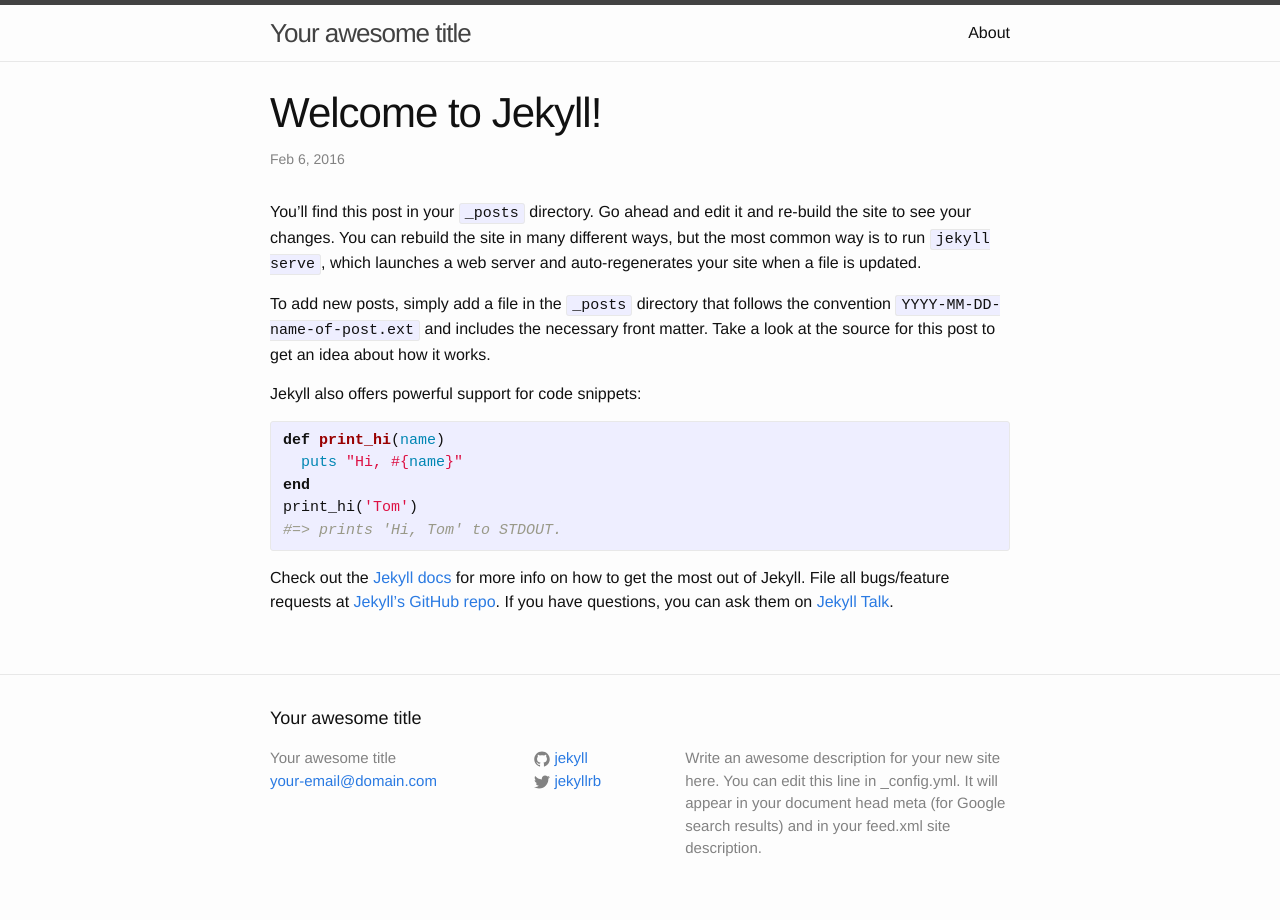
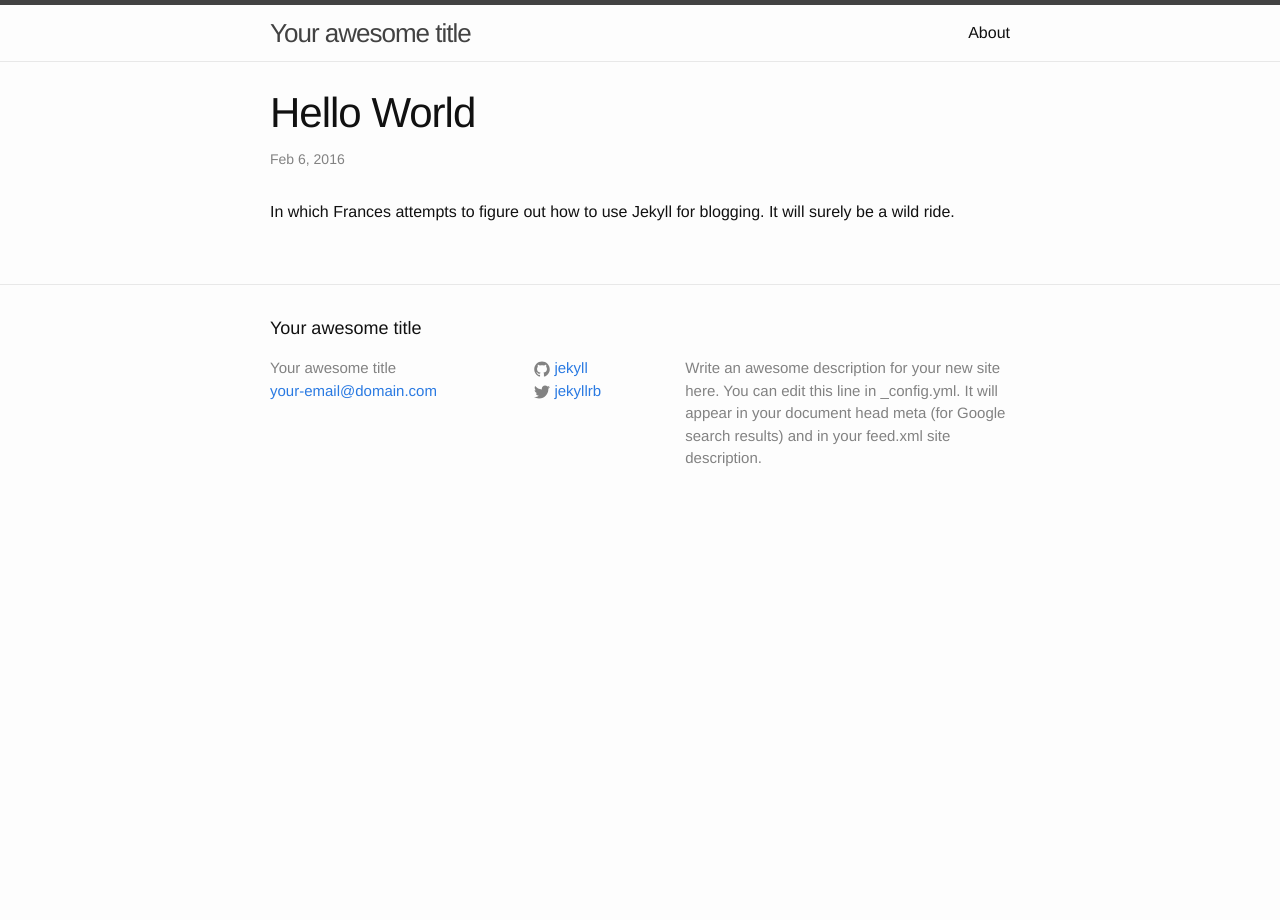
Before and after one commit to fswiecki/fswiecki.github.io, a Jekyll site: the page built from _posts/2016-02-06-welcome-to-jekyll.markdown, in a window 1280 px wide. Built offline with Jekyll 4.4.1, drawn with Linux system fonts in a browser that asks for light colours.

Commit message:
Edits the first post.

```diff
--- a/_posts/2016-02-06-welcome-to-jekyll.markdown
+++ b/_posts/2016-02-06-welcome-to-jekyll.markdown
@@ -1,25 +1,7 @@
 ---
 layout: post
-title:  "Welcome to Jekyll!"
+title:  "Hello World"
 date:   2016-02-06 13:53:14 -0500
-categories: jekyll update
+categories: tinkering
 ---
-You’ll find this post in your `_posts` directory. Go ahead and edit it and re-build the site to see your changes. You can rebuild the site in many different ways, but the most common way is to run `jekyll serve`, which launches a web server and auto-regenerates your site when a file is updated.
-
-To add new posts, simply add a file in the `_posts` directory that follows the convention `YYYY-MM-DD-name-of-post.ext` and includes the necessary front matter. Take a look at the source for this post to get an idea about how it works.
-
-Jekyll also offers powerful support for code snippets:
-
-{% highlight ruby %}
-def print_hi(name)
-  puts "Hi, #{name}"
-end
-print_hi('Tom')
-#=> prints 'Hi, Tom' to STDOUT.
-{% endhighlight %}
-
-Check out the [Jekyll docs][jekyll-docs] for more info on how to get the most out of Jekyll. File all bugs/feature requests at [Jekyll’s GitHub repo][jekyll-gh]. If you have questions, you can ask them on [Jekyll Talk][jekyll-talk].
-
-[jekyll-docs]: http://jekyllrb.com/docs/home
-[jekyll-gh]:   https://github.com/jekyll/jekyll
-[jekyll-talk]: https://talk.jekyllrb.com/
+In which Frances attempts to figure out how to use Jekyll for blogging.  It will surely be a wild ride.
```
